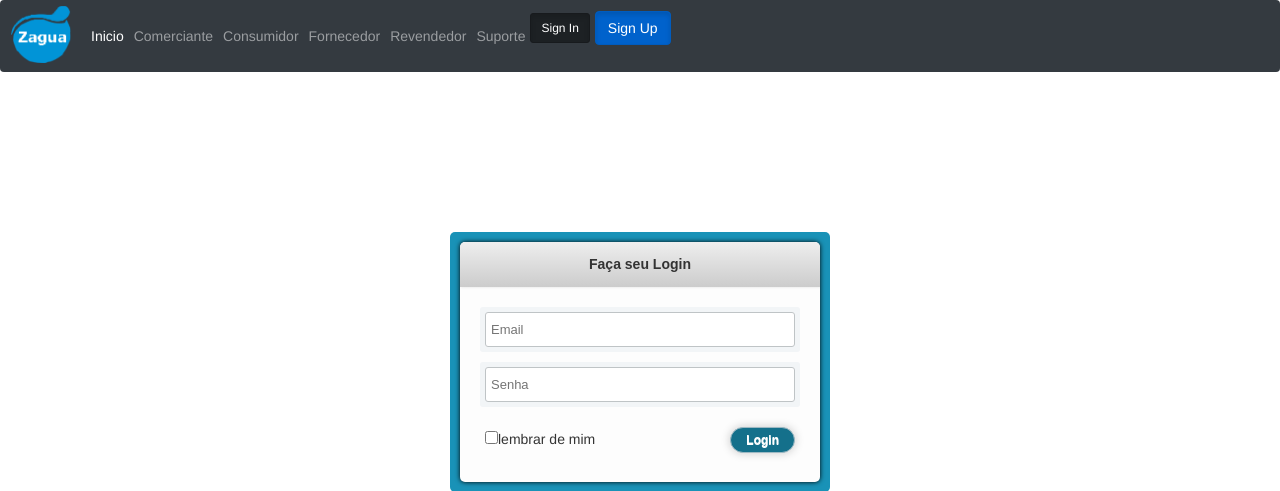
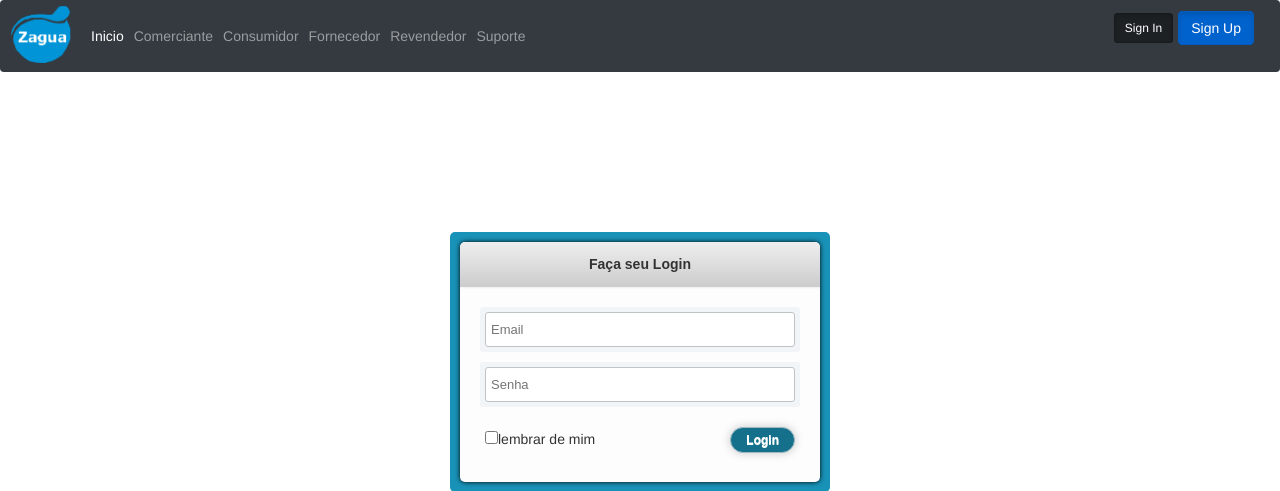
Before and after one commit to ifpb-sr/zagua, a Flask app: page /users/login in a window 1280 px wide. Shown: the top 491 px of the page. Run offline with Flask 2, Linux system fonts and the light colour scheme; parts of the project's set-up code (start-up, migrations or seed data) failed here and were passed over; some libraries are stand-ins or nearby versions.

Commit message:
adicionando o Float aos botoes do Nav

```diff
--- /dev/null
+++ b/zagua/static/base.css
@@ -0,0 +1,8 @@
+#bts{
+
+    float: right;
+    position: right;
+}
+base{
+    background-color: blueviolet;
+}
--- a/zagua/static/login.css
+++ b/zagua/static/login.css
@@ -1,5 +1,5 @@
 body{
-    background-color: #11a6d4;
+    background-color: #c2c2c3;
 }
 #login-box{
     background-color: #1992b7;
--- a/zagua/templates/base.html
+++ b/zagua/templates/base.html
@@ -6,7 +6,7 @@
     <script src="https://code.jquery.com/jquery-3.3.1.slim.min.js" integrity="sha384-q8i/X+965DzO0rT7abK41JStQIAqVgRVzpbzo5smXKp4YfRvH+8abtTE1Pi6jizo" crossorigin="anonymous"></script>
     <script src="https://cdnjs.cloudflare.com/ajax/libs/popper.js/1.14.7/umd/popper.min.js" integrity="sha384-UO2eT0CpHqdSJQ6hJty5KVphtPhzWj9WO1clHTMGa3JDZwrnQq4sF86dIHNDz0W1" crossorigin="anonymous"></script>
     <script src="https://stackpath.bootstrapcdn.com/bootstrap/4.3.1/js/bootstrap.min.js" integrity="sha384-JjSmVgyd0p3pXB1rRibZUAYoIIy6OrQ6VrjIEaFf/nJGzIxFDsf4x0xIM+B07jRM" crossorigin="anonymous"></script>
-
+    <link rel="stylesheet" type="text/css" href="{{ url_for('static', filename='base.css') }}" />
     {% block head_files %}{% endblock %}
 
     {{ super() }}
@@ -43,7 +43,7 @@
                   <a class="nav-link" href="#">Suporte</a>
               </li>
           </ul>
-          <form class="form-inline my-2 my-lg-0 ">
+          <form class="form-inline my-2 my-lg-0 " id="bts">
               <a href="#" class="btn btn-dark btn-sm active mr-2" role="button" aria-pressed="true">Sign In</a>
               <a href="#" class="btn btn-primary  active" role="button" aria-pressed="true">Sign Up</a>
           </form>
@@ -53,7 +53,13 @@
 
 {% block content %}
     <div class="container">
-        {% block page_content %}{% endblock %}
+        {% block page_content %}
+            <body>
+
+
+            </body>
+
+        {% endblock %}
     </div>
 {% endblock %}
 
```
